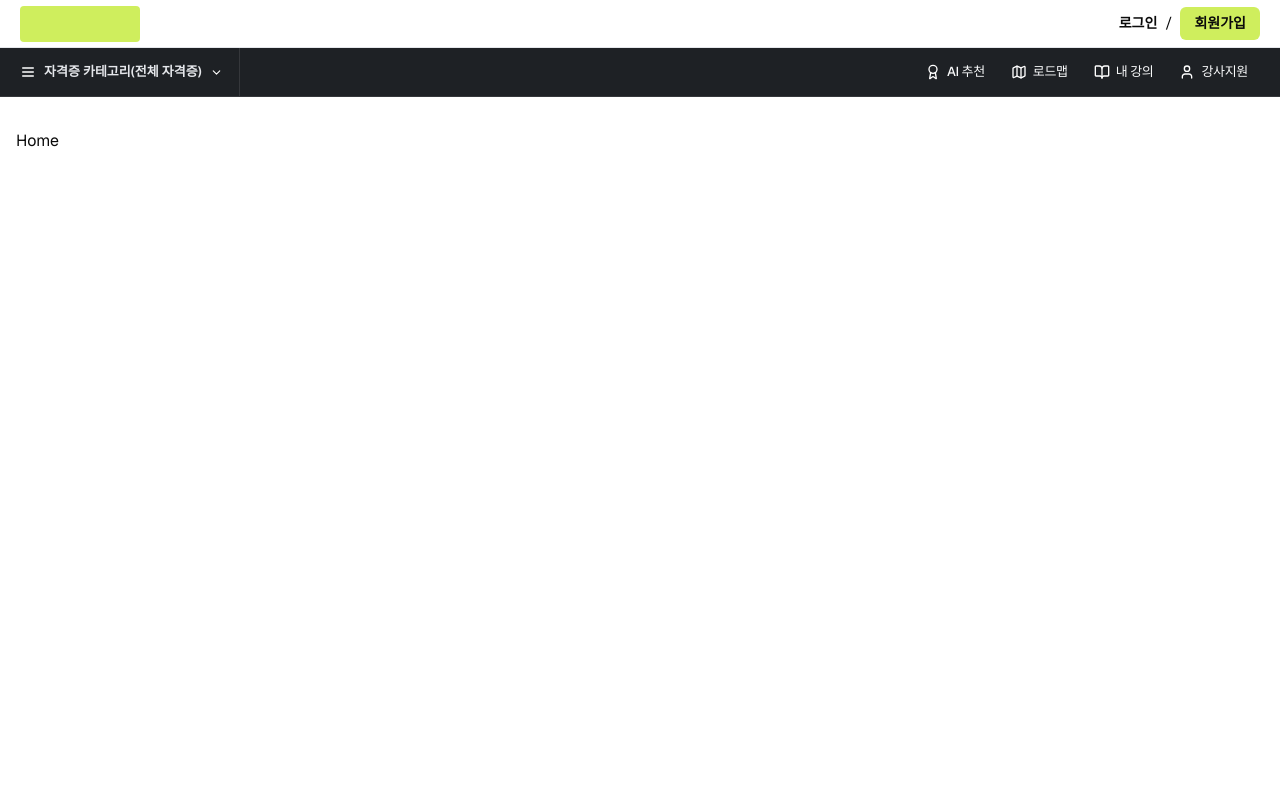
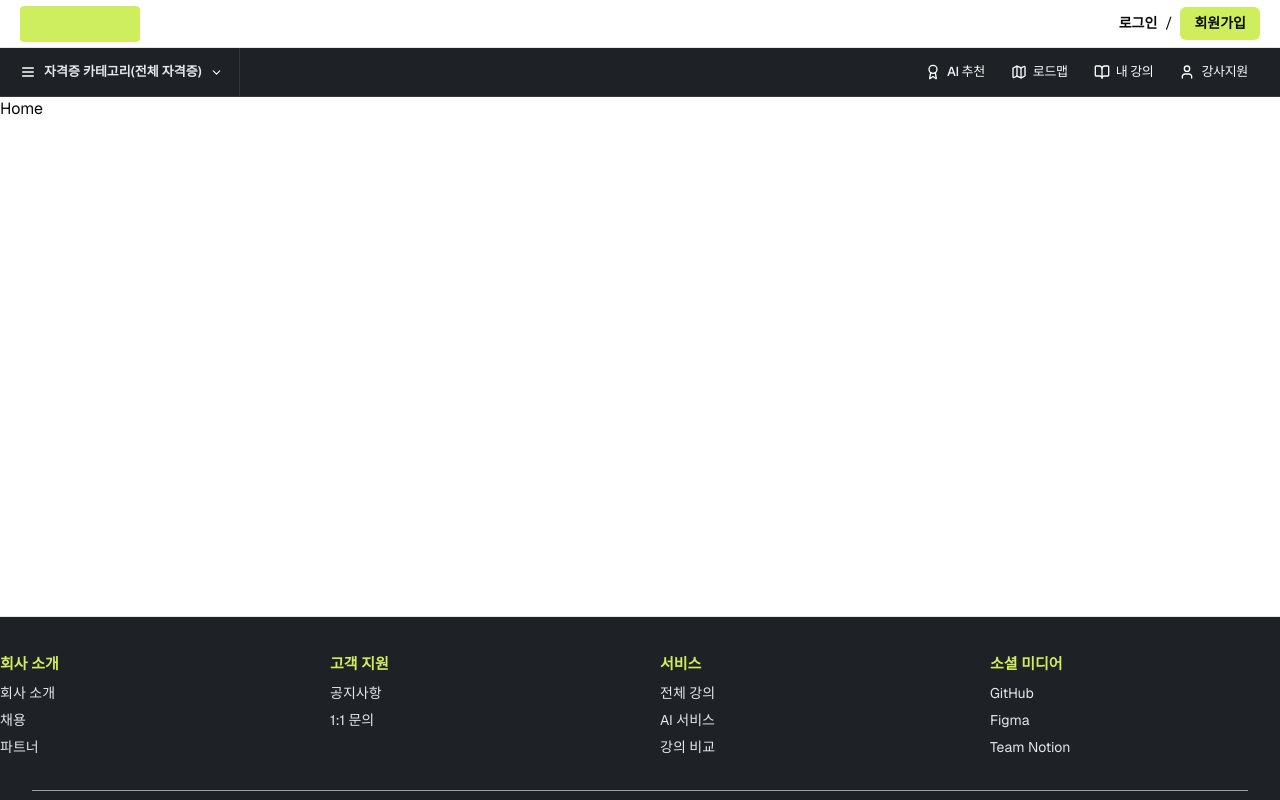
Before and after one commit to TEAM6-Six-Sashimi/-FE-Shasimi-Six, a Next.js app: page / in a window 1280 px wide. Shown: the top 800 px of the page. Built offline with nearby package versions, Linux system fonts and the light colour scheme.

Commit message:
[UPDATE] 파일 세팅 변경

```diff
--- a/src/app/(user)/layout.tsx
+++ b/src/app/(user)/layout.tsx
@@ -1,10 +1,12 @@
+import Footer from '@/components/layout/Footer';
 import Menubar from '@/components/layout/Menubar';
 
 export default function UserLayout({ children }: { children: React.ReactNode }) {
   return (
     <div className="min-h-screen flex flex-col">
       <Menubar />
-      <main className="flex-1 container mx-auto px-4 py-8">{children}</main>
+      <main className="flex-1 container mx-auto">{children}</main>
+      <Footer />
     </div>
   );
 }
--- a/src/app/admin/layout.tsx
+++ b/src/app/admin/layout.tsx
@@ -1,10 +1,12 @@
 import AdminSidebar from "@/components/layout/AdminSidebar";
+import Footer from "@/components/layout/Footer";
 
 export default function AdminLayout({ children }: { children: React.ReactNode }) {
   return (
     <div className="min-h-screen flex flex-row">
       <AdminSidebar />
       <main className="flex-1 px-4 py-8">{children}</main>
+      <Footer />
     </div>
   );
 }
--- /dev/null
+++ b/src/app/auth/layout.tsx
@@ -0,0 +1,9 @@
+export default function AuthLayout({ children }: { children: React.ReactNode }) {
+  return (
+    <div className="min-h-screen flex flex-col [&_footer]:hidden">
+      <main className="flex-1 container mx-auto">
+        {children}
+      </main>
+    </div>
+  );
+}
--- a/src/app/layout.tsx
+++ b/src/app/layout.tsx
@@ -2,7 +2,6 @@
 import { Geist } from "next/font/google";
 import { cn } from "@/lib/utils";
 import Header from "@/components/layout/Header";
-import Footer from "@/components/layout/Footer";
 
 const geist = Geist({subsets:['latin'],variable:'--font-sans'});
 
@@ -20,7 +19,6 @@
         <main className="flex-1">
           {children}
         </main>
-        <Footer />
         </body>
     </html>
   );
```
Also changed, not shown: src/app/auth/login/page.tsx (renamed from src/app/(user)/auth/login/page.tsx), src/app/auth/signup/page.tsx (renamed from src/app/(user)/auth/signup/page.tsx).
